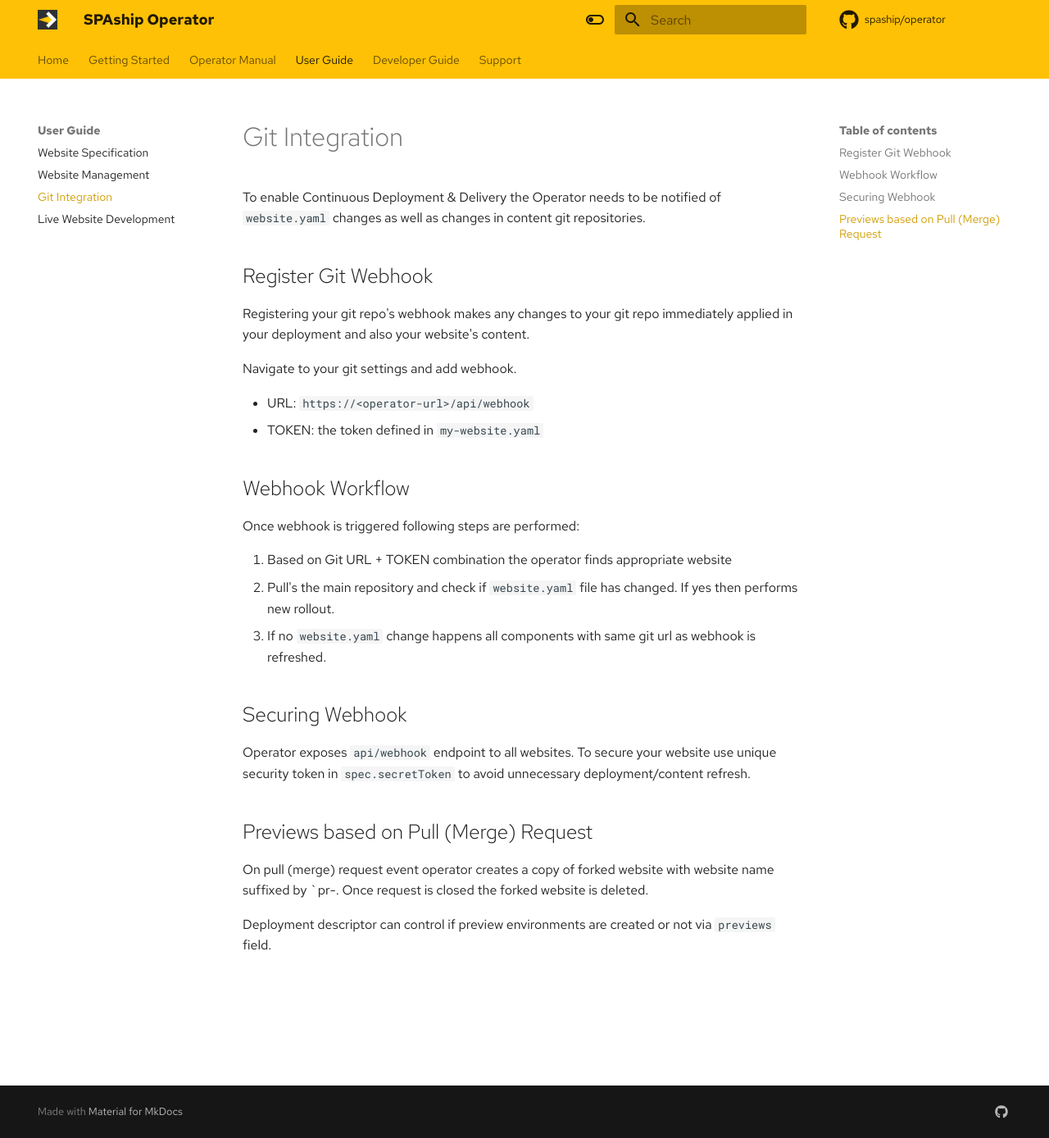
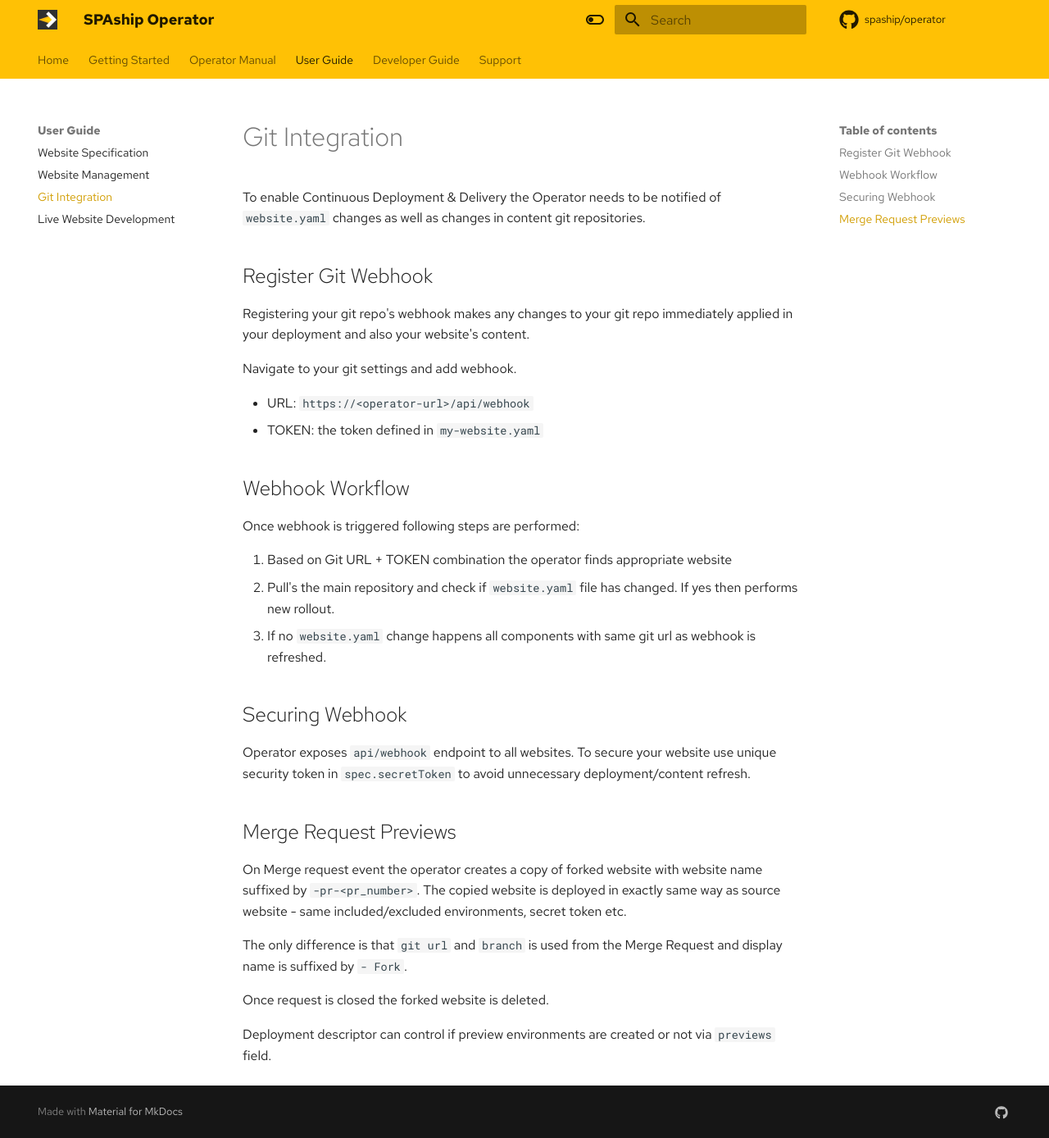
Before and after one commit to spaship/operator, an MkDocs documentation site: the page built from docs/user-guide/git-integration.md, in a window 1280 px wide and 1388 px high. Shown: the whole window at 82% size. Built offline with MkDocs 1.6.1 and Material for MkDocs 9.7.7, drawn with Linux system fonts in a browser that asks for light colours; comment, search, counter and statistics services are not loaded.

Commit message:
Previews docs

```diff
--- a/docs/user-guide/git-integration.md
+++ b/docs/user-guide/git-integration.md
@@ -26,9 +26,13 @@ Once webhook is triggered following steps are performed:
 Operator exposes `api/webhook` endpoint to all websites. To secure your website use unique security token in `spec.secretToken`
 to avoid unnecessary deployment/content refresh.
 
-## Previews based on Pull (Merge) Request
+## Merge Request Previews
 
-On pull (merge) request event operator creates a copy of forked website with website name suffixed by `pr-<pr_number>.
+On Merge request event the operator creates a copy of forked website with website name suffixed by `-pr-<pr_number>`.
+The copied website is deployed in exactly same way as source website - same included/excluded environments, secret token etc.
+
+The only difference is that `git url` and `branch` is used from the Merge Request and display name is suffixed by ` - Fork`.
+
 Once request is closed the forked website is deleted.
 
 Deployment descriptor can control if preview environments are created or not via `previews` field.
```
